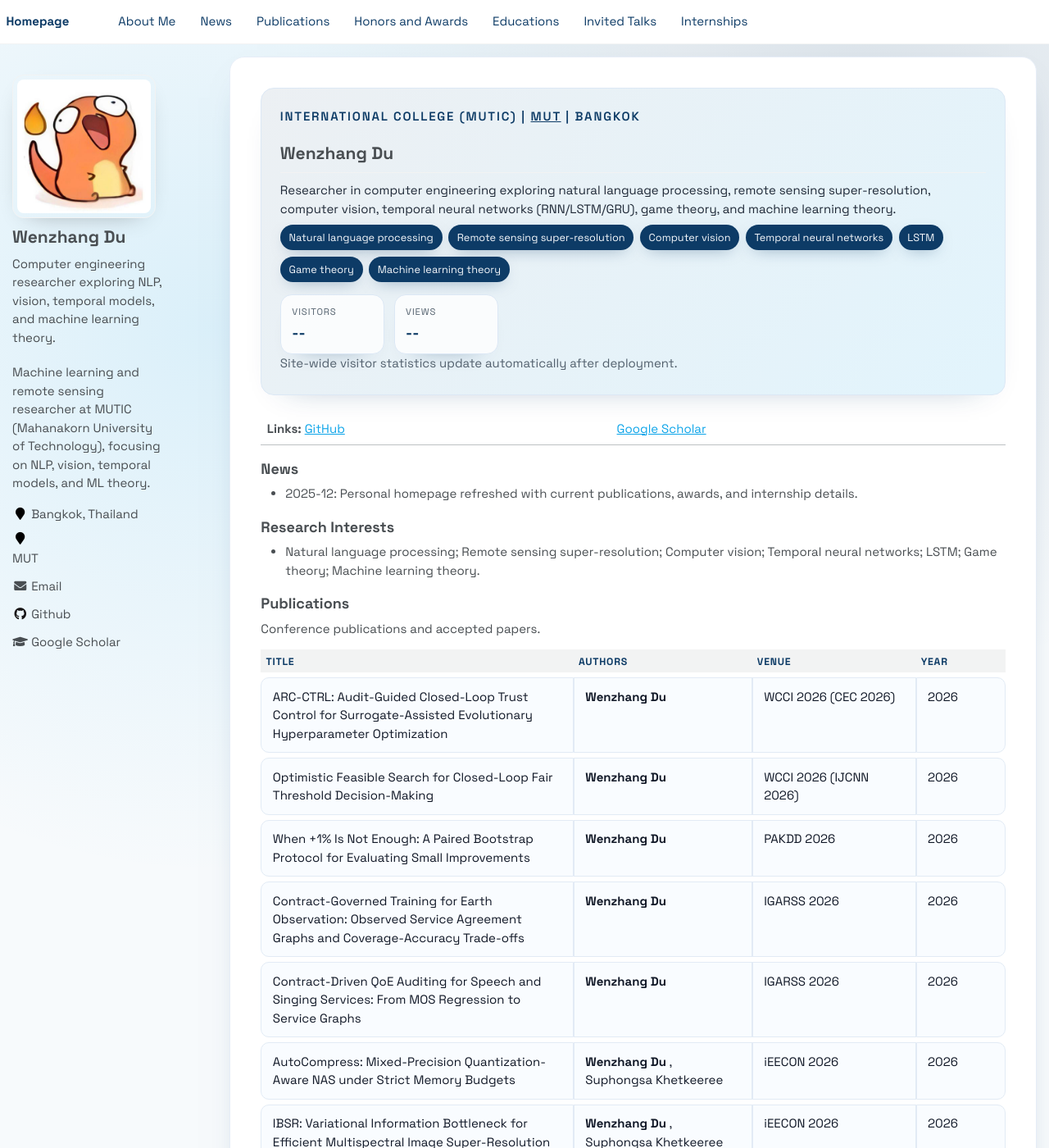
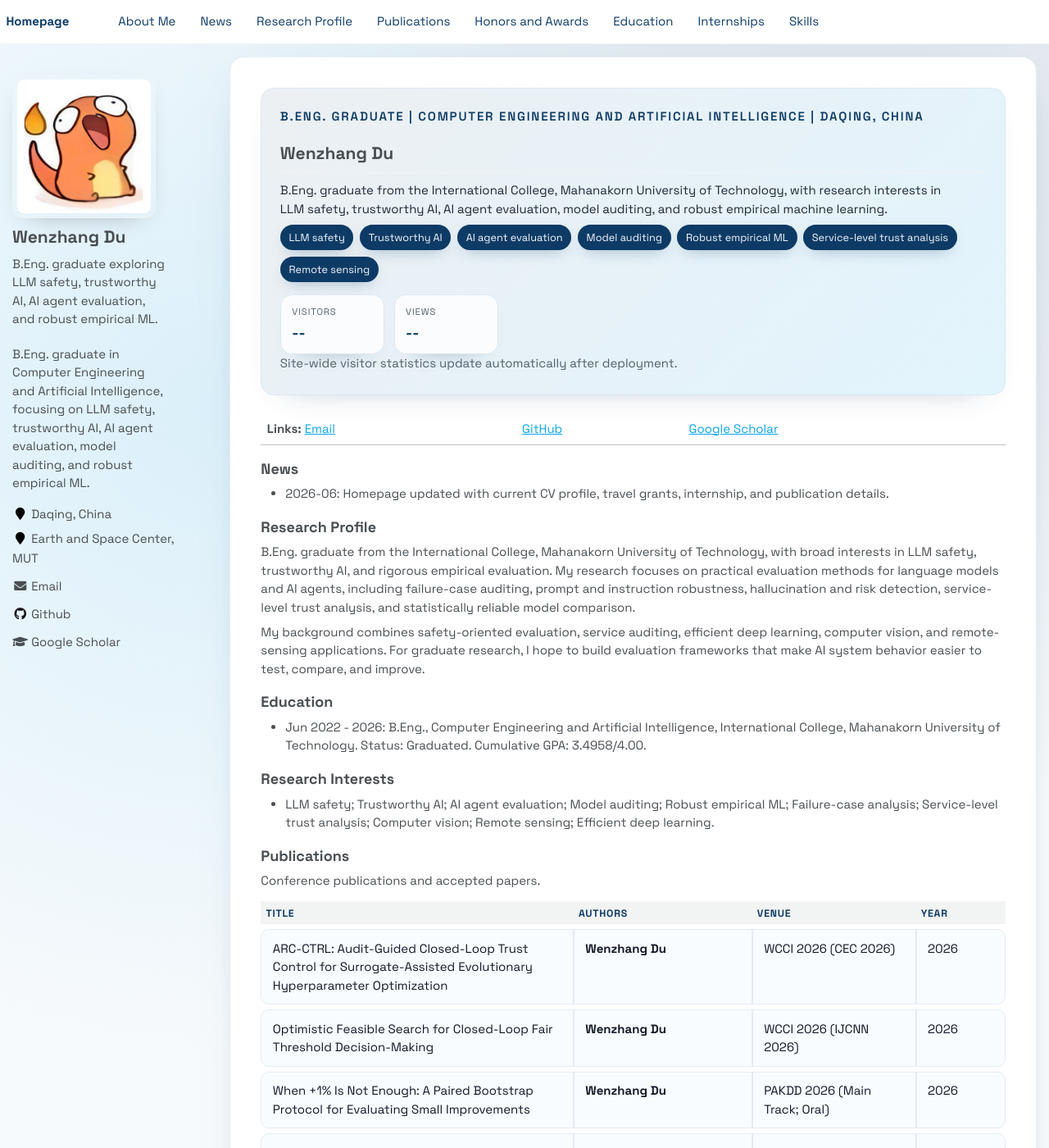
Before and after one commit to dqswordman/dqswordman.github.io, a Jekyll site: the page built from _pages/about.md, in a window 1280 px wide and 1400 px high. Shown: the whole window at 82% size. Built offline with Jekyll 4.4.1, drawn with Linux system fonts in a browser that asks for light colours; comment, search, counter and statistics services are not loaded; some of the changed text lies outside the part shown.

Commit message:
Update homepage from current CV

```diff
--- a/_config.yml
+++ b/_config.yml
@@ -7,7 +7,7 @@
 
 # Site Settings
 title                    : "Wenzhang Du"
-description              : "Machine learning and remote sensing researcher at MUTIC (Mahanakorn University of Technology), focusing on NLP, vision, temporal models, and ML theory."
+description              : "B.Eng. graduate in Computer Engineering and Artificial Intelligence, focusing on LLM safety, trustworthy AI, AI agent evaluation, model auditing, and robust empirical ML."
 repository               : "dqswordman/dqswordman.github.io"
 google_scholar_stats_use_cdn : true
 
@@ -23,12 +23,12 @@ baidu_site_verification  :  # get baidu_site_verification from https://ziyuan.ba
 author:
   name             : "Wenzhang Du"
   avatar           : "resource/icon.jpg"
-  bio              : "Computer engineering researcher exploring NLP, vision, temporal models, and machine learning theory."
-  location         : "Bangkok, Thailand"
-  employer         : "<a href=\"https://www.mut.ac.th\">MUT</a>"
+  bio              : "B.Eng. graduate exploring LLM safety, trustworthy AI, AI agent evaluation, and robust empirical ML."
+  location         : "Daqing, China"
+  employer         : "Earth and Space Center, <a href=\"https://www.mut.ac.th\">MUT</a>"
   pubmed           :
   googlescholar    : "https://scholar.google.com/citations?user=8nLydvUAAAAJ&hl=en"
-  email            : ""
+  email            : "dqswordman@gmail.com"
   researchgate     :  # e.g., "https://www.researchgate.net/profile/yourprofile"
   uri              :
   bitbucket        :
@@ -136,7 +136,7 @@ sass:
 
 # Outputting
 permalink: /:categories/:title/
-timezone: Asia/Bangkok # http://en.wikipedia.org/wiki/List_of_tz_database_time_zones
+timezone: Asia/Shanghai # http://en.wikipedia.org/wiki/List_of_tz_database_time_zones
 
 
 # Plugins
--- a/_data/navigation.yml
+++ b/_data/navigation.yml
@@ -4,19 +4,22 @@ main:
     url: "/#about-me"
 
   - title: "News"
-    url: "/#-news"
+    url: "/#news"
+
+  - title: "Research Profile"
+    url: "/#research-profile"
 
   - title: "Publications"
-    url: "/#-publications"
+    url: "/#publications"
 
   - title: "Honors and Awards"
-    url: "/#-honors-and-awards"
+    url: "/#honors-and-awards"
 
-  - title: "Educations"
-    url: "/#-educations"
-
-  - title: "Invited Talks"
-    url: "/#-invited-talks"
+  - title: "Education"
+    url: "/#education"
 
   - title: "Internships"
-    url: "/#-internships"
+    url: "/#internships"
+
+  - title: "Skills"
+    url: "/#skills"
--- a/_data/publications.yml
+++ b/_data/publications.yml
@@ -16,7 +16,7 @@
   authors:
     - name: "Wenzhang Du"
       me: true
-  venue: "PAKDD 2026"
+  venue: "PAKDD 2026 (Main Track; Oral)"
   year: 2026
 
 - title: "Contract-Governed Training for Earth Observation: Observed Service Agreement Graphs and Coverage-Accuracy Trade-offs"
--- a/_pages/about.md
+++ b/_pages/about.md
@@ -18,17 +18,17 @@ redirect_from:
 <span class='anchor' id='about-me'></span>
 
 <div class="hero-panel">
-  <p class="eyebrow">International College (MUTIC) | <a href="https://www.mut.ac.th">MUT</a> | Bangkok</p>
+  <p class="eyebrow">B.Eng. Graduate | Computer Engineering and Artificial Intelligence | Daqing, China</p>
   <h1>Wenzhang Du</h1>
-  <p class="hero-lede">Researcher in computer engineering exploring natural language processing, remote sensing super-resolution, computer vision, temporal neural networks (RNN/LSTM/GRU), game theory, and machine learning theory.</p>
+  <p class="hero-lede">B.Eng. graduate from the International College, Mahanakorn University of Technology, with research interests in LLM safety, trustworthy AI, AI agent evaluation, model auditing, and robust empirical machine learning.</p>
   <div class="hero-tags">
-    <span class="pill">Natural language processing</span>
-    <span class="pill">Remote sensing super-resolution</span>
-    <span class="pill">Computer vision</span>
-    <span class="pill">Temporal neural networks</span>
-    <span class="pill">LSTM</span>
-    <span class="pill">Game theory</span>
-    <span class="pill">Machine learning theory</span>
+    <span class="pill">LLM safety</span>
+    <span class="pill">Trustworthy AI</span>
+    <span class="pill">AI agent evaluation</span>
+    <span class="pill">Model auditing</span>
+    <span class="pill">Robust empirical ML</span>
+    <span class="pill">Service-level trust analysis</span>
+    <span class="pill">Remote sensing</span>
   </div>
   <div class="site-stats" aria-label="Website statistics">
     <div class="stat-chip" id="busuanzi_container_site_uv">
@@ -43,13 +43,21 @@ redirect_from:
   <p class="site-stats-note">Site-wide visitor statistics update automatically after deployment.</p>
 </div>
 
-**Links:** [GitHub](https://github.com/dqswordman) | [Google Scholar](https://scholar.google.com/citations?user=8nLydvUAAAAJ&hl=en)
+**Links:** [Email](mailto:dqswordman@gmail.com) | [GitHub](https://github.com/dqswordman) | [Google Scholar](https://scholar.google.com/citations?user=8nLydvUAAAAJ&hl=en)
 
 ## News
-- 2025-12: Personal homepage refreshed with current publications, awards, and internship details.
+- 2026-06: Homepage updated with current CV profile, travel grants, internship, and publication details.
+
+## Research Profile
+B.Eng. graduate from the International College, Mahanakorn University of Technology, with broad interests in LLM safety, trustworthy AI, and rigorous empirical evaluation. My research focuses on practical evaluation methods for language models and AI agents, including failure-case auditing, prompt and instruction robustness, hallucination and risk detection, service-level trust analysis, and statistically reliable model comparison.
+
+My background combines safety-oriented evaluation, service auditing, efficient deep learning, computer vision, and remote-sensing applications. For graduate research, I hope to build evaluation frameworks that make AI system behavior easier to test, compare, and improve.
+
+## Education
+- Jun 2022 - 2026: B.Eng., Computer Engineering and Artificial Intelligence, International College, Mahanakorn University of Technology. Status: Graduated. Cumulative GPA: 3.4958/4.00.
 
 ## Research Interests
-- Natural language processing; Remote sensing super-resolution; Computer vision; Temporal neural networks; LSTM; Game theory; Machine learning theory.
+- LLM safety; Trustworthy AI; AI agent evaluation; Model auditing; Robust empirical ML; Failure-case analysis; Service-level trust analysis; Computer vision; Remote sensing; Efficient deep learning.
 
 ## Publications
 Conference publications and accepted papers.
@@ -57,8 +65,15 @@ Conference publications and accepted papers.
 {% include publications-table.html %}
 
 ## Honors and Awards
-- 2025-11-28: MUT Project Day Honorary Poster Award.
-- 2025: Best Conference Paper, ICPEI 2025.
+- IEEE CIS Travel Grant; PAKDD Travel Grant; IGARSS Travel Grant.
+- 2025-11-28: Mahanakorn University of Technology Project Day Honorary Poster Award.
+- 2025: Best Paper Award, ICPEI 2025.
 
 ## Internships
-- Jul 2025 - Mar 2026: Satellite Laboratory Intern, <a href="https://www.mut.ac.th">MUT</a>.
+- Jul 2025 - Present: Research Intern, Earth and Space Center, <a href="https://www.mut.ac.th">Mahanakorn University of Technology</a>.
+
+## Skills
+- Programming and tools: Python, C++, Java, experiment scripting, data processing, reproducible research workflows, LaTeX.
+- ML and LLM safety: deep learning, trustworthy AI, LLM safety evaluation, AI agent auditing, hallucination and risk analysis, failure-case analysis.
+- Evaluation: paired tests, bootstrap confidence intervals, multi-seed experiments, metric design, uncertainty reporting, robust model comparison.
+- Applied ML: computer vision, remote sensing, model compression, quantization-aware learning, edge-aware ML.
```
